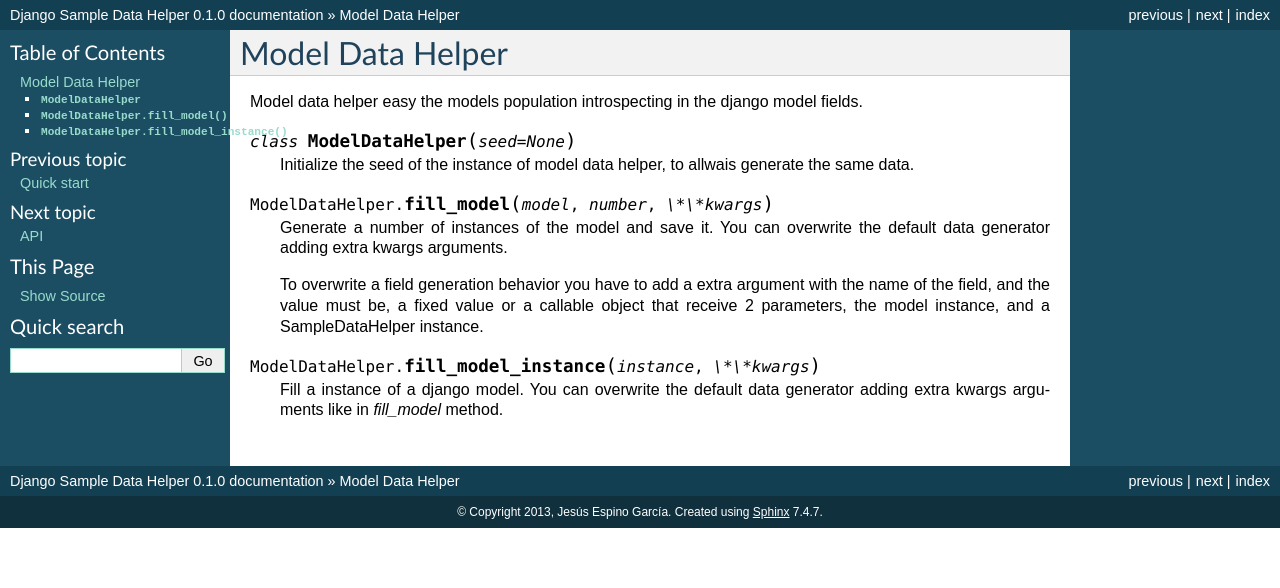
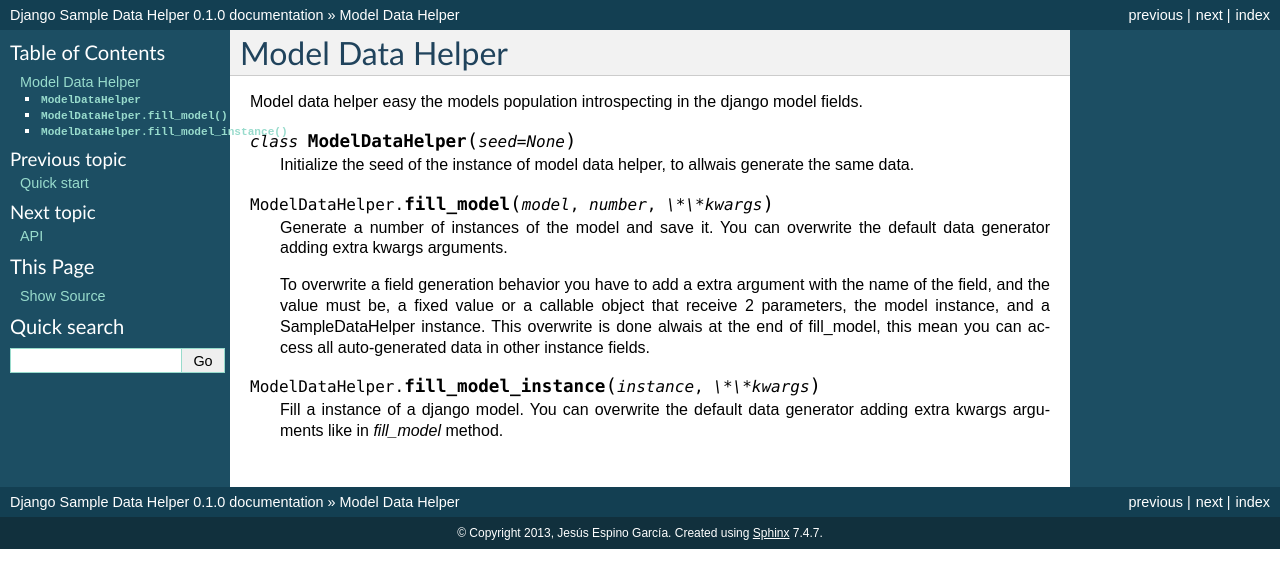
Before and after one commit to kaleidos/django-sampledatahelper, a Sphinx documentation site: the page built from doc/source/model_helper.rst, in a window 1280 px wide. Shown: the top 588 px of the page. Built offline with Sphinx 7.4.7, drawn with Linux system fonts in a browser that asks for light colours.

Commit message:
Adding to the documentation the new model data helper behavior

```diff
--- a/doc/source/model_helper.rst
+++ b/doc/source/model_helper.rst
@@ -17,7 +17,9 @@
     To overwrite a field generation behavior you have to add a extra argument
     with the name of the field, and the value must be, a fixed value or a
     callable object that receive 2 parameters, the model instance, and a
-    SampleDataHelper instance.
+    SampleDataHelper instance. This overwrite is done alwais at the end of
+    fill_model, this mean you can access all auto-generated data in other
+    instance fields.
 
 .. method:: ModelDataHelper.fill_model_instance(instance, \*\*kwargs)
 
```
